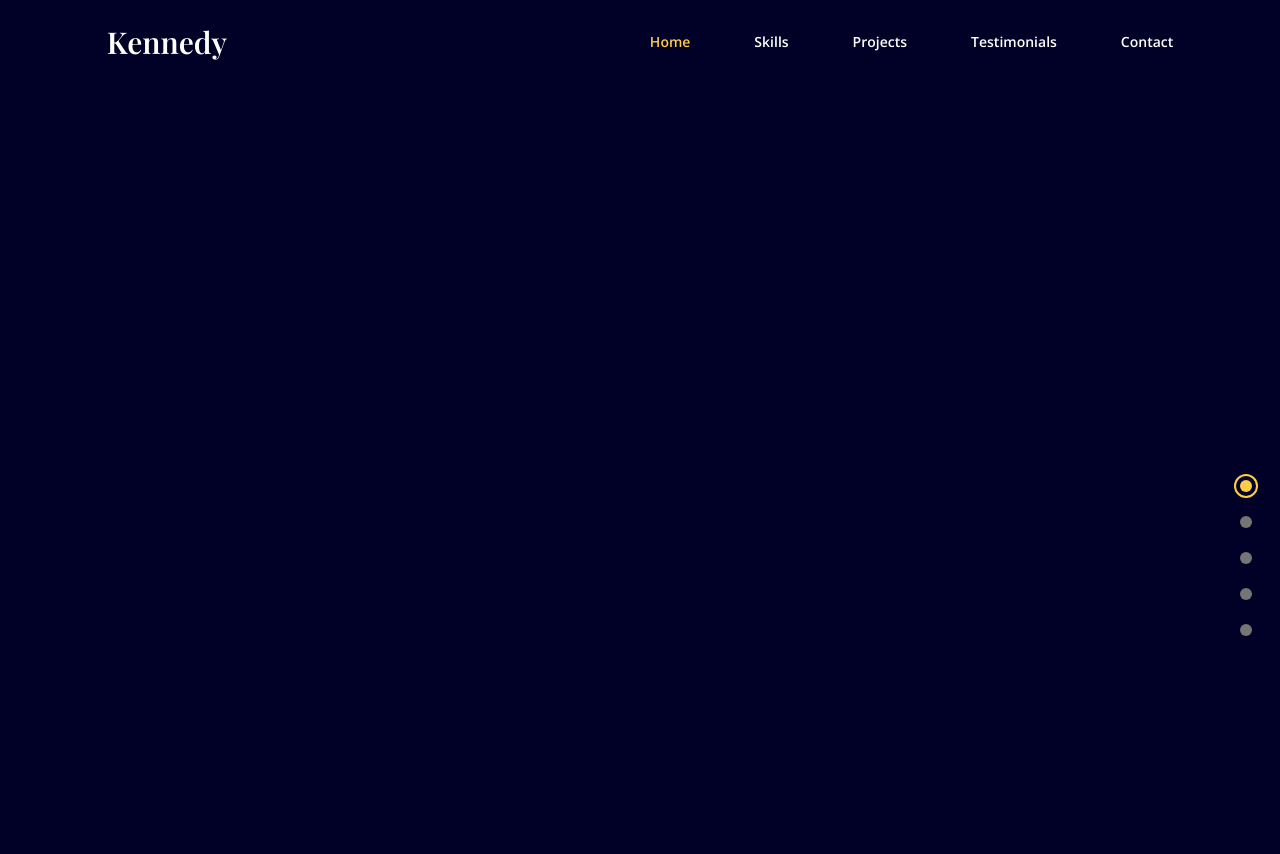
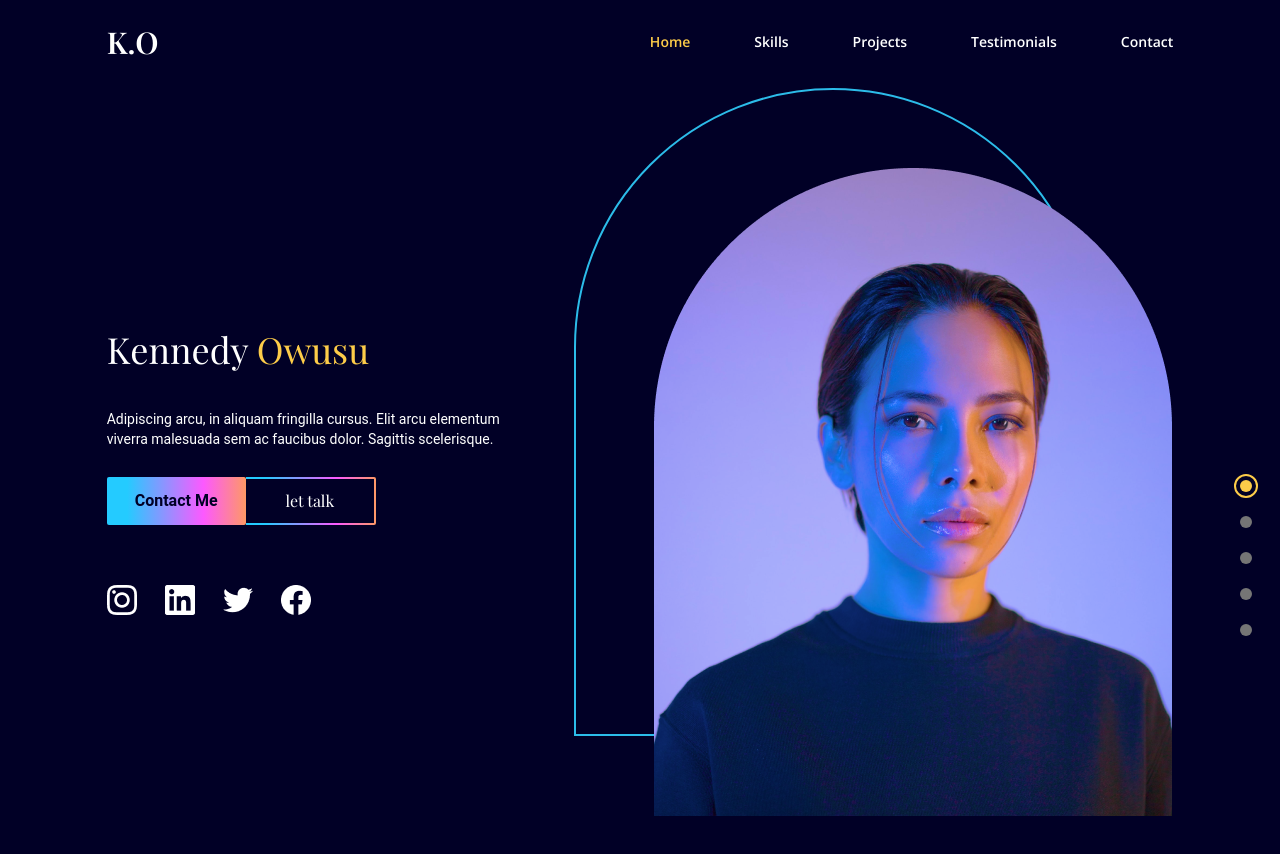
Before and after one commit to kennedyowusu/portfolio-app, a React (Vite) app: page / in a window 1280 px wide. Before the commit the page ends 800 px from the top, so only its background shows below. Built offline with nearby package versions, Linux system fonts and the light colour scheme.

Commit message:
build hero section

```diff
--- a/public/output.css
+++ b/public/output.css
@@ -570,6 +570,10 @@ video {
   }
 }
 
+.visible{
+  visibility: visible;
+}
+
 .fixed{
   position: fixed;
 }
@@ -602,13 +606,62 @@ video {
   z-index: 40;
 }
 
+.z-0{
+  z-index: 0;
+}
+
+.z-10{
+  z-index: 10;
+}
+
+.z-20{
+  z-index: 20;
+}
+
+.z-30{
+  z-index: 30;
+}
+
 .mx-auto{
   margin-left: auto;
   margin-right: auto;
 }
 
+.my-10{
+  margin-top: 2.5rem;
+  margin-bottom: 2.5rem;
+}
+
+.ml-20{
+  margin-left: 5rem;
+}
+
+.mt-16{
+  margin-top: 4rem;
+}
+
+.mb-7{
+  margin-bottom: 1.75rem;
+}
+
+.mt-10{
+  margin-top: 2.5rem;
+}
+
+.mt-12{
+  margin-top: 3rem;
+}
+
+.mt-5{
+  margin-top: 1.25rem;
+}
+
 .flex{
   display: flex;
+}
+
+.hidden{
+  display: none;
 }
 
 .h-10{
@@ -643,6 +696,18 @@ video {
   width: 100%;
 }
 
+.max-w-\[400px\]{
+  max-width: 400px;
+}
+
+.basis-3\/5{
+  flex-basis: 60%;
+}
+
+.basis-2\/5{
+  flex-basis: 40%;
+}
+
 .resize{
   resize: both;
 }
@@ -657,6 +722,10 @@ video {
 
 .justify-end{
   justify-content: flex-end;
+}
+
+.justify-center{
+  justify-content: center;
 }
 
 .justify-between{
@@ -675,8 +744,21 @@ video {
   gap: 1.5rem;
 }
 
+.gap-7{
+  gap: 1.75rem;
+}
+
 .rounded-full{
   border-radius: 9999px;
+}
+
+.rounded-sm{
+  border-radius: 0.125rem;
+}
+
+.rounded-r-sm{
+  border-top-right-radius: 0.125rem;
+  border-bottom-right-radius: 0.125rem;
 }
 
 .border-2{
@@ -716,6 +798,10 @@ video {
   background-image: none;
 }
 
+.bg-gradient-rainblue{
+  background-image: linear-gradient(90deg, #24CBFF 14.53%, #FC59FF 69.36%, #FFBD0C 117.73%);
+}
+
 .p-2{
   padding: 0.5rem;
 }
@@ -725,12 +811,50 @@ video {
   padding-bottom: 1.5rem;
 }
 
+.py-10{
+  padding-top: 2.5rem;
+  padding-bottom: 2.5rem;
+}
+
+.px-10{
+  padding-left: 2.5rem;
+  padding-right: 2.5rem;
+}
+
+.px-7{
+  padding-left: 1.75rem;
+  padding-right: 1.75rem;
+}
+
+.py-0{
+  padding-top: 0px;
+  padding-bottom: 0px;
+}
+
+.py-0\.5{
+  padding-top: 0.125rem;
+  padding-bottom: 0.125rem;
+}
+
+.py-3{
+  padding-top: 0.75rem;
+  padding-bottom: 0.75rem;
+}
+
 .pr-8{
   padding-right: 2rem;
 }
 
 .pt-8{
   padding-top: 2rem;
+}
+
+.pr-0{
+  padding-right: 0px;
+}
+
+.pr-0\.5{
+  padding-right: 0.125rem;
 }
 
 .text-center{
@@ -760,6 +884,16 @@ video {
   line-height: 1.25rem;
 }
 
+.text-6xl{
+  font-size: 3.75rem;
+  line-height: 1;
+}
+
+.text-4xl{
+  font-size: 2.25rem;
+  line-height: 2.5rem;
+}
+
 .font-bold{
   font-weight: 700;
 }
@@ -778,6 +912,11 @@ video {
   color: rgb(253 204 73 / var(--tw-text-opacity));
 }
 
+.text-deep-blue{
+  --tw-text-opacity: 1;
+  color: rgb(1 0 38 / var(--tw-text-opacity));
+}
+
 .transition{
   transition-property: color, background-color, border-color, text-decoration-color, fill, stroke, opacity, box-shadow, transform, filter, -webkit-backdrop-filter;
   transition-property: color, background-color, border-color, text-decoration-color, fill, stroke, opacity, box-shadow, transform, filter, backdrop-filter;
@@ -788,6 +927,10 @@ video {
 
 .duration-300{
   transition-duration: 300ms;
+}
+
+.duration-500{
+  transition-duration: 500ms;
 }
 
 .ease-in-out{
@@ -826,9 +969,39 @@ html, body, #root.app {
   top: -50%;
 }
 
+.before\:-left-20::before{
+  content: var(--tw-content);
+  left: -5rem;
+}
+
+.before\:-top-20::before{
+  content: var(--tw-content);
+  top: -5rem;
+}
+
+.before\:-left-\[25px\]::before{
+  content: var(--tw-content);
+  left: -25px;
+}
+
+.before\:-top-\[70px\]::before{
+  content: var(--tw-content);
+  top: -70px;
+}
+
+.before\:z-\[-1\]::before{
+  content: var(--tw-content);
+  z-index: -1;
+}
+
 .before\:h-6::before{
   content: var(--tw-content);
   height: 1.5rem;
+}
+
+.before\:h-full::before{
+  content: var(--tw-content);
+  height: 100%;
 }
 
 .before\:w-6::before{
@@ -836,9 +1009,25 @@ html, body, #root.app {
   width: 1.5rem;
 }
 
+.before\:w-full::before{
+  content: var(--tw-content);
+  width: 100%;
+}
+
+.before\:max-w-\[400px\]::before{
+  content: var(--tw-content);
+  max-width: 400px;
+}
+
 .before\:rounded-full::before{
   content: var(--tw-content);
   border-radius: 9999px;
+}
+
+.before\:rounded-t-\[400px\]::before{
+  content: var(--tw-content);
+  border-top-left-radius: 400px;
+  border-top-right-radius: 400px;
 }
 
 .before\:border-2::before{
@@ -852,9 +1041,20 @@ html, body, #root.app {
   border-color: rgb(253 204 73 / var(--tw-border-opacity));
 }
 
+.before\:border-blue::before{
+  content: var(--tw-content);
+  --tw-border-opacity: 1;
+  border-color: rgb(44 188 233 / var(--tw-border-opacity));
+}
+
 .hover\:bg-yellow:hover{
   --tw-bg-opacity: 1;
   background-color: rgb(253 204 73 / var(--tw-bg-opacity));
+}
+
+.hover\:bg-blue:hover{
+  --tw-bg-opacity: 1;
+  background-color: rgb(44 188 233 / var(--tw-bg-opacity));
 }
 
 .hover\:text-yellow:hover{
@@ -862,8 +1062,87 @@ html, body, #root.app {
   color: rgb(253 204 73 / var(--tw-text-opacity));
 }
 
+.hover\:text-red:hover{
+  color: ##DC4492;
+}
+
+.hover\:text-white:hover{
+  --tw-text-opacity: 1;
+  color: rgb(255 255 255 / var(--tw-text-opacity));
+}
+
+.hover\:opacity-50:hover{
+  opacity: 0.5;
+}
+
+.hover\:saturate-200:hover{
+  --tw-saturate: saturate(2);
+  filter: var(--tw-blur) var(--tw-brightness) var(--tw-contrast) var(--tw-grayscale) var(--tw-hue-rotate) var(--tw-invert) var(--tw-saturate) var(--tw-sepia) var(--tw-drop-shadow);
+}
+
+.hover\:filter:hover{
+  filter: var(--tw-blur) var(--tw-brightness) var(--tw-contrast) var(--tw-grayscale) var(--tw-hue-rotate) var(--tw-invert) var(--tw-saturate) var(--tw-sepia) var(--tw-drop-shadow);
+}
+
+@media (min-width: 480px){
+  .xs\:relative{
+    position: relative;
+  }
+
+  .xs\:font-semibold{
+    font-weight: 600;
+  }
+
+  .xs\:text-deep-blue{
+    --tw-text-opacity: 1;
+    color: rgb(1 0 38 / var(--tw-text-opacity));
+  }
+
+  .xs\:before\:content-brush::before{
+    --tw-content: url('./assets/brush.png');
+    content: var(--tw-content);
+  }
+}
+
 @media (min-width: 1060px){
+  .md\:order-2{
+    order: 2;
+  }
+
+  .md\:mt-32{
+    margin-top: 8rem;
+  }
+
+  .md\:flex{
+    display: flex;
+  }
+
   .md\:h-full{
     height: 100%;
   }
+
+  .md\:max-w-\[600px\]{
+    max-width: 600px;
+  }
+
+  .md\:items-center{
+    align-items: center;
+  }
+
+  .md\:justify-start{
+    justify-content: flex-start;
+  }
+
+  .md\:justify-between{
+    justify-content: space-between;
+  }
+
+  .md\:text-start{
+    text-align: start;
+  }
+
+  .md\:before\:max-w-\[600px\]::before{
+    content: var(--tw-content);
+    max-width: 600px;
+  }
 }
--- a/src/App.jsx
+++ b/src/App.jsx
@@ -2,7 +2,7 @@ import { useEffect, useState } from "react"
 import useMediaQuery from "./hooks/useMediaQuery"
 import Navbar from "./components/Navbar";
 import DotGroup from "./components/DotGroup";
-import LandingPage from "./components/LandingPage";
+import HeroSection from "./components/HeroSection";
 
 function App() {
   const [selectedPage, setSelectedPage] = useState('home')
@@ -36,7 +36,7 @@ function App() {
             <DotGroup selectedPage={selectedPage} setSelectedPage={setSelectedPage} />
           )
         }
-        <LandingPage setIsTopOfPage={setSelectedPage} />
+        <HeroSection setIsTopOfPage={setSelectedPage} />
       </div>
     </div>
   )
--- /dev/null
+++ b/src/components/HeroSection.jsx
@@ -0,0 +1,120 @@
+import { motion } from "framer-motion";
+import PropTypes from 'prop-types'
+import AnchorLink from "react-anchor-link-smooth-scroll";
+import useMediaQuery from "../hooks/useMediaQuery";
+import ProfileImage from "../assets/profile-image.png";
+import SocialMediaIcons from './SocialMediaIcons';
+
+const HeroSection = ({ setSelectedPage }) => {
+  const isAboveLarge = useMediaQuery("(min-width: 1060px)");
+
+  return (
+    <section
+      id="home"
+      className="md:flex md:justify-between md:items-center gap-16 md:h-full py-10"
+    >
+       {/* IMAGE SECTION */}
+      <div className="basis-3/5 z-10 mt-16 md:mt-32 flex justify-center md:order-2">
+        {isAboveLarge ? (
+          <div
+            className="relative z-0 ml-20 before:absolute before:-top-20 before:-left-20 before:rounded-t-[400px]
+            before:w-full before:max-w-[400px] md:before:max-w-[600px] before:h-full before:border-2 before:border-blue before:z-[-1]"
+          >
+            <img
+              alt="profile"
+              className="hover:filter hover:saturate-200 transition duration-500 z-10 w-full max-w-[400px] md:max-w-[600px]"
+              src={ProfileImage}
+            />
+          </div>
+        ) : (
+          <img
+            alt="profile"
+            className="z-10 w-full max-w-[400px] md:max-w-[600px]"
+            src={ProfileImage}
+          />
+        )}
+    </div>
+
+    {/* MAIN TEXT */}
+      <div className="z-30 basis-2/5 mt-12 md:mt-32">
+        {/* HEADINGS */}
+        <motion.div
+          initial="hidden"
+          whileInView="visible"
+          viewport={{ once: true, amount: 0.5 }}
+          transition={{ duration: 0.5 }}
+          variants={{
+            hidden: { opacity: 0, x: -50 },
+            visible: { opacity: 1, x: 0 },
+          }}
+        >
+          <p className="text-4xl font-playfair z-10 text-center md:text-start">
+            Kennedy {""}
+            <span
+              className=" font-playfair z-10 text-center md:text-start text-yellow"
+            >
+              Owusu
+            </span>
+          </p>
+
+          <p className="mt-10 mb-7 text-sm text-center md:text-start">
+            Adipiscing arcu, in aliquam fringilla cursus. Elit arcu elementum
+            viverra malesuada sem ac faucibus dolor. Sagittis scelerisque.
+          </p>
+        </motion.div>
+
+        {/* CALL TO ACTIONS */}
+        <motion.div
+          className="flex mt-5 justify-center md:justify-start"
+          initial="hidden"
+          whileInView="visible"
+          viewport={{ once: true, amount: 0.5 }}
+          transition={{ delay: 0.2, duration: 0.5 }}
+          variants={{
+            hidden: { opacity: 0, x: -50 },
+            visible: { opacity: 1, x: 0 },
+          }}
+        >
+          <AnchorLink
+            className="bg-gradient-rainblue text-deep-blue rounded-sm py-3 px-7 font-semibold
+              hover:bg-blue hover:text-white transition duration-500"
+            onClick={() => setSelectedPage("contact")}
+            href="#contact"
+          >
+            Contact Me
+          </AnchorLink>
+          <AnchorLink
+            className="rounded-r-sm bg-gradient-rainblue py-0.5 pr-0.5"
+            onClick={() => setSelectedPage("contact")}
+            href="#contact"
+          >
+            <div className="bg-deep-blue hover:text-red transition duration-500 w-full h-full flex items-center justify-center px-10 font-playfair">
+              let talk
+            </div>
+          </AnchorLink>
+        </motion.div>
+
+        <motion.div
+          className="flex mt-5 justify-center md:justify-start"
+          initial="hidden"
+          whileInView="visible"
+          viewport={{ once: true, amount: 0.5 }}
+          transition={{ delay: 0.4, duration: 0.5 }}
+          variants={{
+            hidden: { opacity: 0, x: -50 },
+            visible: { opacity: 1, x: 0 },
+          }}
+        >
+          <SocialMediaIcons />
+        </motion.div>
+      </div>
+
+    </section>
+  )
+}
+
+HeroSection.propTypes = {
+  setSelectedPage: PropTypes.func,
+}
+
+export default HeroSection
--- a/src/components/Navbar.jsx
+++ b/src/components/Navbar.jsx
@@ -1,77 +1,77 @@
 // Desc: This is the navbar component
-import { useState } from "react"
-import useMediaQuery from "../hooks/useMediaQuery"
-import PropTypes from "prop-types";
-import NavLinks from "../helper/Links"
-import MenuIcon from "../assets/menu-icon.svg"
-import CloseIcon from "../assets/close-icon.svg"
+import { useState } from 'react'
+import useMediaQuery from '../hooks/useMediaQuery'
+import PropTypes from 'prop-types'
+import NavLinks from '../helper/Links'
+import MenuIcon from '../assets/menu-icon.svg'
+import CloseIcon from '../assets/close-icon.svg'
 
-const navNames = ["Home","Skills", "Projects", "Testimonials", "Contact"];
+const navNames = ['Home', 'Skills', 'Projects', 'Testimonials', 'Contact']
 
 const Navbar = ({ isTopOfPage, selectedPage, setSelectedPage }) => {
- const [isMenuOpen, setIsMenuOpen] = useState(false);
- const navbarBackground = isTopOfPage ? "bg-transparent" : "bg-white";
+  const [isMenuOpen, setIsMenuOpen] = useState(false)
+  const navbarBackground = isTopOfPage ? 'bg-transparent' : 'bg-white'
 
- const isAboveSmallScreen = useMediaQuery('(min-width: 768px)');
+  const isAboveSmallScreen = useMediaQuery('(min-width: 768px)')
 
   const handleIsMenuOpenClick = () => {
-  setIsMenuOpen(!isMenuOpen);
+    setIsMenuOpen(!isMenuOpen)
   }
 
   return (
     <nav className={` ${navbarBackground} z-40 w-full fixed top-0 py-6`}>
-    <div className="container mx-auto flex justify-between items-center w-5/6">
-     <h4 className="font-playfair text-3xl font-bold">Kennedy</h4>
+      <div className='container mx-auto flex justify-between items-center w-5/6'>
+        <h4 className='font-playfair text-3xl font-bold'>K.O</h4>
 
         {/* DESKTOP NAV */}
-       {
-      isAboveSmallScreen ? (
-       <div className="flex justify-between gap-16 font-opensans text-sm font-semibold">
-        {
-         navNames.map((page, index) => (
-          <NavLinks key={index} page={page} selectedPage={selectedPage} setSelectedPage={setSelectedPage} />
-         ))
-        }
+        {isAboveSmallScreen ? (
+          <div className='flex justify-between gap-16 font-opensans text-sm font-semibold'>
+            {navNames.map((page, index) => (
+              <NavLinks
+                key={index}
+                page={page}
+                selectedPage={selectedPage}
+                setSelectedPage={setSelectedPage}
+              />
+            ))}
           </div>
         ) : (
           <button
-         className="rounded-full border-2 p-2 bg-none w-10 h-10"
-         onClick = {
-          handleIsMenuOpenClick
-         }
-
+            className='rounded-full border-2 p-2 bg-none w-10 h-10'
+            onClick={handleIsMenuOpenClick}
           >
-         <img src={MenuIcon} alt="menu-icon" />
+            <img src={MenuIcon} alt='menu-icon' />
           </button>
-         )
-     }
+        )}
 
         {/* MOBILE MENU POPUP */}
-     {
-      !isAboveSmallScreen && isMenuOpen && (
-       <div className="fixed flex flex-col right-0 bottom-0 h-full bg-blue w-[300px] gap-10 text-2xl
-       ">
-
+        {!isAboveSmallScreen && isMenuOpen && (
+          <div
+            className='fixed flex flex-col right-0 bottom-0 h-full bg-blue w-[300px] gap-10 text-2xl'
+          >
             {/* CLOSE ICON */}
-        <div className="flex justify-end pt-8 pr-8">
+            <div className='flex justify-end pt-8 pr-8'>
               <button
-          className="rounded-full border-2 p-2 bg-none w-10 h-10"
-          onClick={handleIsMenuOpenClick}>
-          <img src={CloseIcon} alt="menu-icon" />
+                className='rounded-full border-2 p-2 bg-none w-10 h-10'
+                onClick={handleIsMenuOpenClick}
+              >
+                <img src={CloseIcon} alt='menu-icon' />
               </button>
             </div>
 
             {/* MENU LINKS */}
-        <div className="flex flex-col gap-10 text-center">
-         {
-         navNames.map((page, index) => (
-          <NavLinks key={index} page={page} selectedPage={selectedPage} setSelectedPage={setSelectedPage} />
-         ))
-        }
+            <div className='flex flex-col gap-10 text-center'>
+              {navNames.map((page, index) => (
+                <NavLinks
+                  key={index}
+                  page={page}
+                  selectedPage={selectedPage}
+                  setSelectedPage={setSelectedPage}
+                />
+              ))}
             </div>
           </div>
-      )
-     }
+        )}
       </div>
     </nav>
   )
@@ -80,7 +80,7 @@ const Navbar = ({ isTopOfPage, selectedPage, setSelectedPage }) => {
 Navbar.propTypes = {
   selectedPage: PropTypes.string,
   setSelectedPage: PropTypes.func.isRequired,
- isTopOfPage: PropTypes.bool.isRequired
-};
+  isTopOfPage: PropTypes.bool.isRequired,
+}
 
 export default Navbar
--- /dev/null
+++ b/src/components/SocialMediaIcons.jsx
@@ -0,0 +1,46 @@
+import Facebook from '../assets/facebook.png'
+import Instagram from '../assets/instagram.png'
+import LinkedIn from '../assets/linkedin.png'
+import Twitter from '../assets/twitter.png'
+
+const SocialMediaIcons = () => {
+  return (
+    <div className='flex justify-center md:justify-start my-10 gap-7'>
+      <a
+        className='hover:opacity-50 transition duration-500'
+        href='https://github.com/kennedyowusu'
+        target='_blank'
+        rel='noreferrer'
+      >
+        <img alt='instagram-link' src={Instagram} />
+      </a>
+      <a
+        className='hover:opacity-50 transition duration-500'
+        href='https://www.linkedin.com'
+        target='_blank'
+        rel='noreferrer'
+      >
+        <img alt='linkedin-link' src={LinkedIn} />
+      </a>
+      <a
+        className='hover:opacity-50 transition duration-500'
+        href='https://www.twitter.com'
+        target='_blank'
+        rel='noreferrer'
+      >
+        <img alt='twitter-link' src={Twitter} />
+      </a>
+      <a
+        className='hover:opacity-50 transition duration-500'
+        href='https://www.facebook.com'
+        target='_blank'
+        rel='noreferrer'
+      >
+        <img alt='facebook-link' src={Facebook} />
+      </a>
+
+    </div>
+  )
+}
+
+export default SocialMediaIcons
```
Also changed, not shown: src/components/LandingPage.jsx (deleted, +0 -10 lines). Lines whose indentation alone changed are shown as unchanged.
